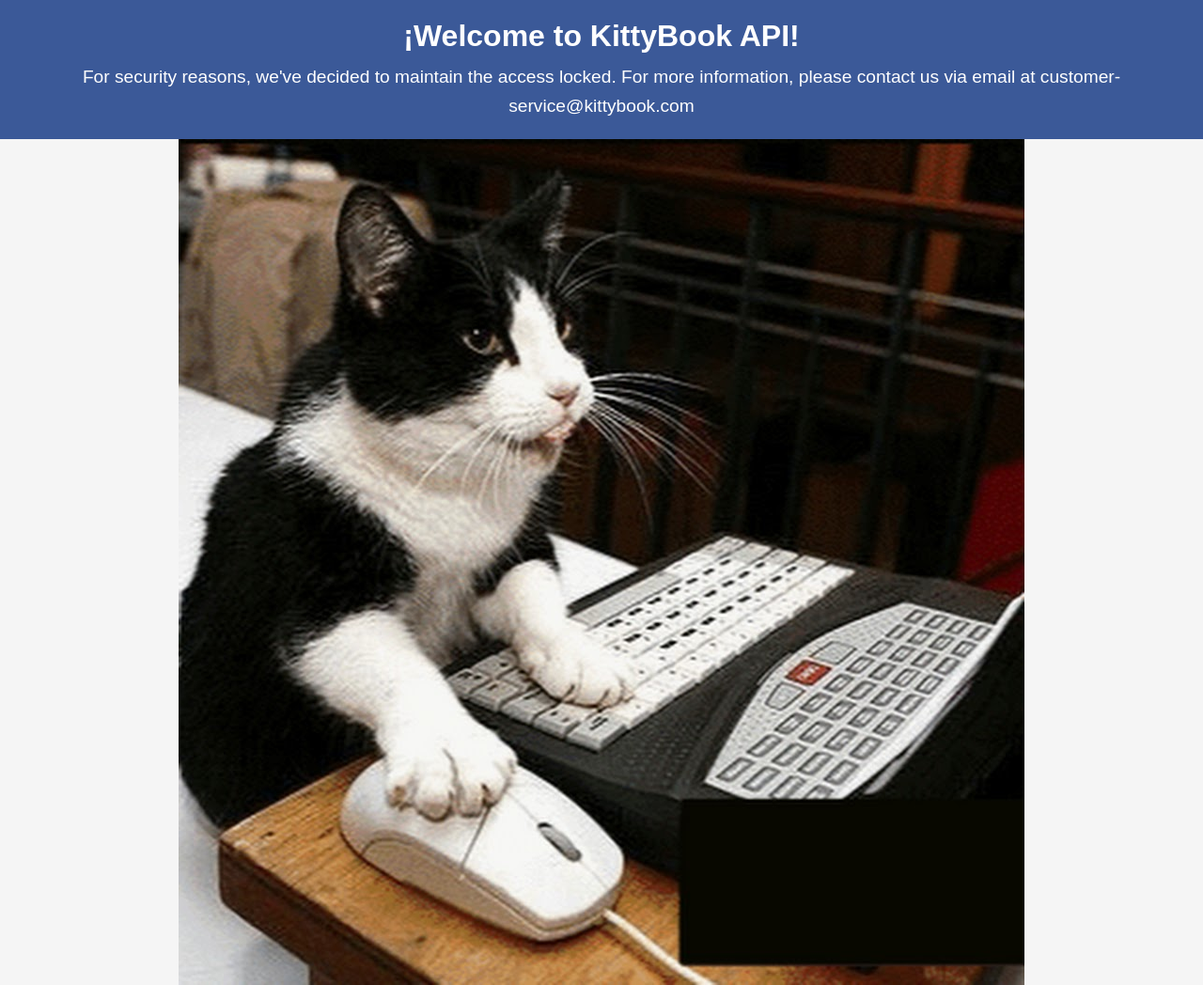
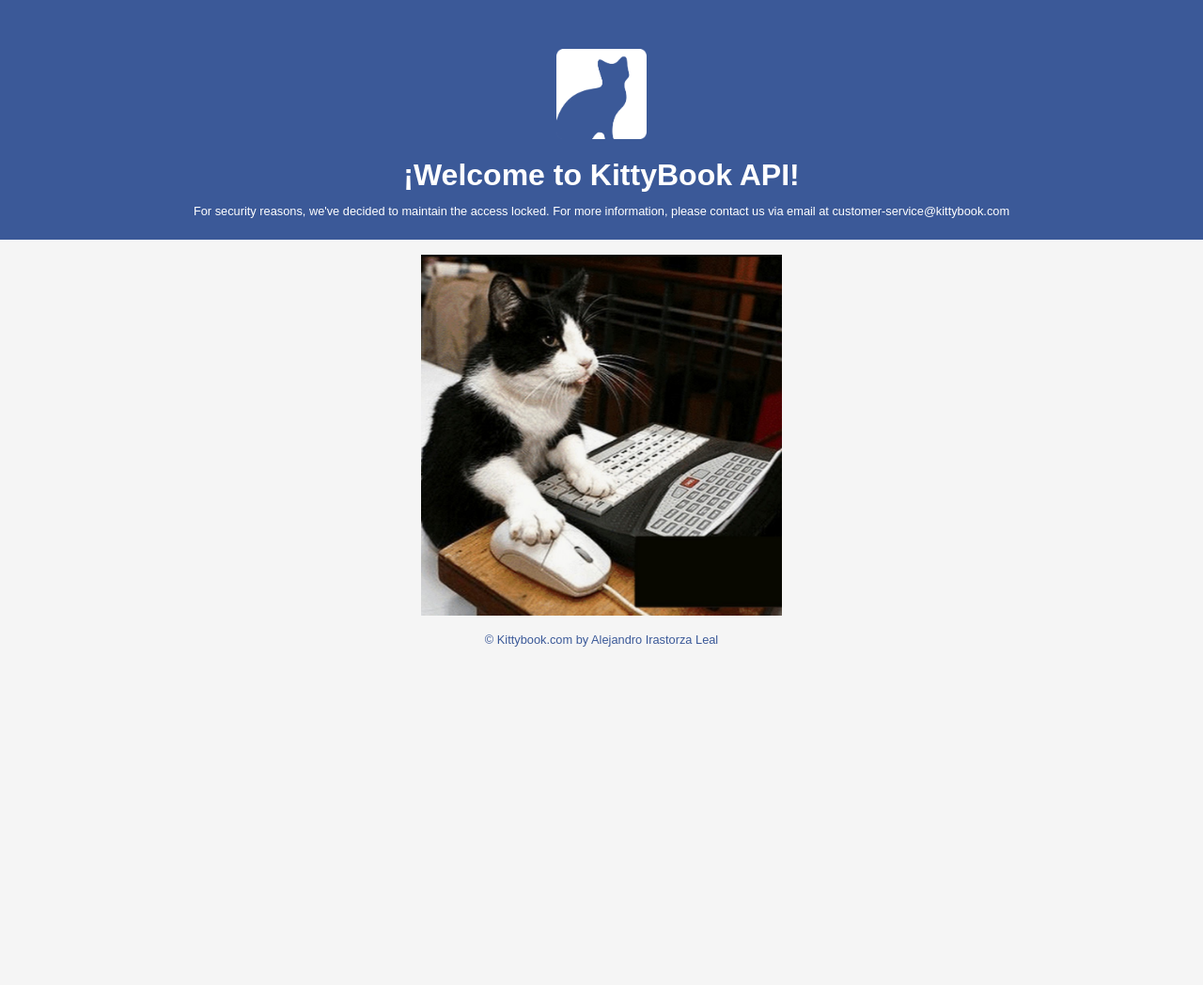
Before and after one commit to alejandroileal/202309-w7chweekend-backend-alejandro-irastorza, a website: page public/index.html in a window 1280 px wide. Shown: the whole page at 94% size. After the commit the page ends 800 px from the top, so only its background shows below. Drawn offline with Linux system fonts and the light colour scheme.

Commit message:
Update favicon and html

```diff
--- a/public/index.html
+++ b/public/index.html
@@ -4,21 +4,25 @@
 <head>
   <meta charset="UTF-8">
   <meta name="viewport" content="width=device-width, initial-scale=1.0">
-  <link rel="shortcut icon" href="favicon.svg" type="image/svg">
+  <link rel="shortcut icon" href="favicon.png" type="image/png">
   <link rel="stylesheet" href="style.css">
   <title>KittyBook</title>
 </head>
 
 <body>
   <header>
+    <img class="logo" src="./Kittybook.png">
     <h1>¡Welcome to KittyBook API!</h1>
     <p>For security reasons, we've decided to maintain the access locked. For more information, please contact us via
       email at customer-service@kittybook.com
     </p>
   </header>
   <div class="body-content">
-    <img src="cat.jpeg">
+    <img src="./cat.jpeg">
   </div>
+  <footer>
+    <p class="footer-text">© Kittybook.com by Alejandro Irastorza Leal</p>
+  </footer>
 </body>
 
 </html>
--- a/public/style.css
+++ b/public/style.css
@@ -31,6 +31,22 @@
 }
 
 img {
-  max-height: 100%;
-  max-width: 100%;
+  padding-top: 1rem;
+  max-width: 30%;
 }
+
+.logo {
+  width: 6rem;
+  padding-top: 2rem;
+  padding-bottom: 1rem;
+  border-radius: 0px;
+}
+p {
+  font-size: 0.8rem;
+}
+
+.footer-text {
+  color: #3b5998;
+  text-align: center;
+  padding-block: 1rem;
+}
```
Also changed, not shown: public/Kittybook.png (added), public/favicon.png (added), public/favicon.svg (deleted).
